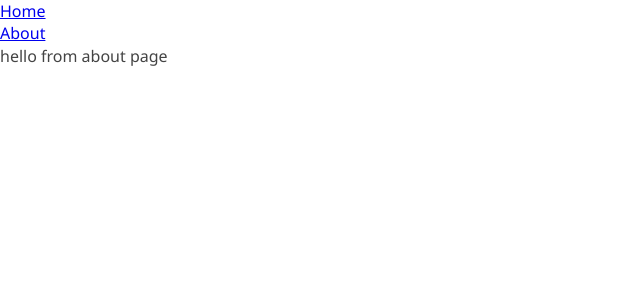
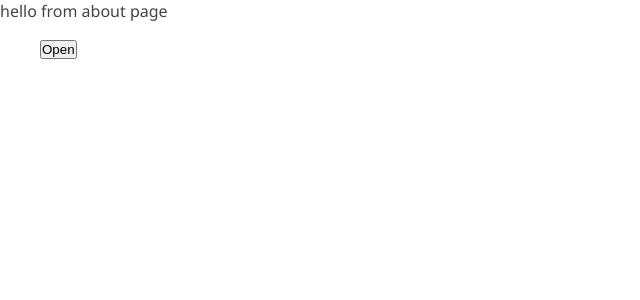
Before and after one commit to themonster2015/todo-react, a React (Create React App) app: page /about in a window 1280 px wide. Shown: the top 300 px of the page, without its empty margins (0-640 px from the left). Built offline with nearby package versions, Linux system fonts and the light colour scheme; no server answers.

Commit message:
made completed todos not editable and added a basic slide-in menu

```diff
--- a/src/App.css
+++ b/src/App.css
@@ -68,3 +68,47 @@ body {
   color: orangered;
   text-decoration: underline;
 }
+
+.navBar {
+  position: relative;
+}
+
+.navBar button {
+  position: fixed;
+  left: 40px;
+  top: 40px;
+  z-index: 10;
+  cursor: pointer;
+}
+
+.menuNav {
+  overflow-y: scroll;
+  list-style: none;
+  position: fixed;
+  top: 0;
+  background: darkcyan;
+  left: 0;
+  bottom: 0;
+  height: 100vh;
+  width: 0;
+  overflow: hidden;
+  max-width: 290px;
+  z-index: 9;
+}
+
+.menuNav.showMenu {
+  width: 100%;
+}
+
+a {
+  display: block;
+  padding: 10px 40px;
+  text-decoration: none;
+  color: #3fffd2;
+  text-transform: uppercase;
+  font-weight: bold;
+}
+
+.menuNav li:first-child {
+  margin-top: 7rem;
+}
--- a/src/functionBased/App.css
+++ b/src/functionBased/App.css
@@ -69,3 +69,47 @@ body {
   font-size: 20px;
   margin-top: 2px;
 }
+
+.navBar {
+  position: relative;
+}
+
+.navBar button {
+  position: fixed;
+  left: 40px;
+  top: 40px;
+  z-index: 10;
+  cursor: pointer;
+}
+
+.menuNav {
+  overflow-y: scroll;
+  list-style: none;
+  position: fixed;
+  top: 0;
+  background: darkcyan;
+  left: 0;
+  bottom: 0;
+  height: 100vh;
+  width: 0;
+  overflow: hidden;
+  max-width: 290px;
+  z-index: 9;
+}
+
+.menuNav.showMenu {
+  width: 100%;
+}
+
+a {
+  display: block;
+  padding: 10px 40px;
+  text-decoration: none;
+  color: #3fffd2;
+  text-transform: uppercase;
+  font-weight: bold;
+}
+
+.menuNav li:first-child {
+  margin-top: 7rem;
+}
--- a/src/functionBased/components/Navbar.js
+++ b/src/functionBased/components/Navbar.js
@@ -1,7 +1,11 @@
-import React from 'react';
+import React, { useState } from 'react';
 import { NavLink } from 'react-router-dom';
 
 const Navbar = () => {
+  const [navbarOpen, setNavbarOpen] = useState(false);
+  const handleToggle = () => {
+    setNavbarOpen((prev) => !prev);
+  };
   const links = [
     {
       id: 1,
@@ -16,7 +20,8 @@ const Navbar = () => {
   ];
   return (
     <nav className="navBar">
-      <ul>
+      <button type="button" onClick={handleToggle}>{navbarOpen ? 'Close' : 'Open'}</button>
+      <ul className={`menuNav ${navbarOpen ? 'showMenu' : ''}`}>
         {links.map((link) => <li key={link.id}><NavLink to={link.path} activeClassName="active-link" exact>{link.text}</NavLink></li>)}
       </ul>
     </nav>
--- a/src/functionBased/components/TodoItem.js
+++ b/src/functionBased/components/TodoItem.js
@@ -33,7 +33,7 @@ export default function TodoItem(props) {
 
   return (
     <li className={styles.item}>
-      <div onDoubleClick={handleEditing} style={viewMode}>
+      <div onDoubleClick={completed ? '' : handleEditing} style={viewMode}>
         <input type="checkbox" checked={completed} onChange={() => props.handleChangeProps(id)} className={styles.checkbox} />
         <button type="button" onClick={() => props.deleteTodoProps(id)}>
           <FaTrash style={{ color: 'orangered', fontSize: '16px' }} />
```
